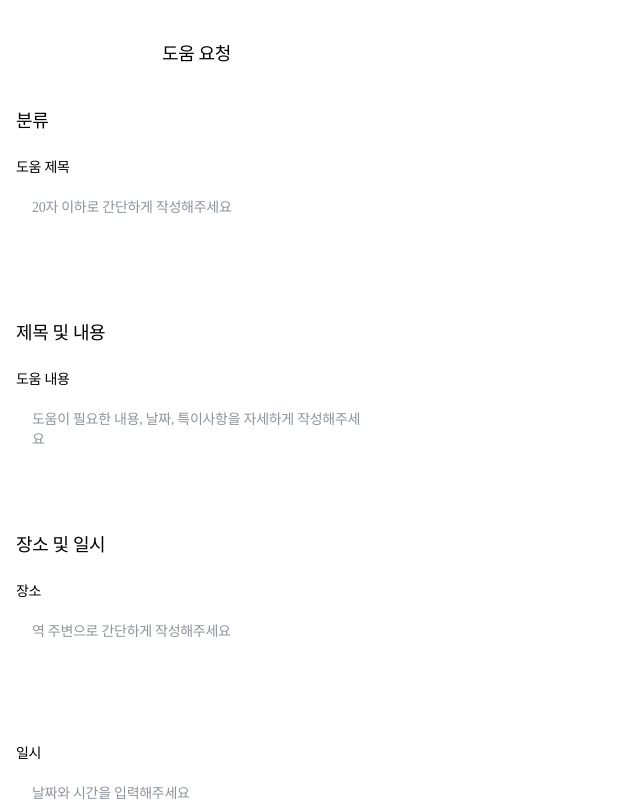
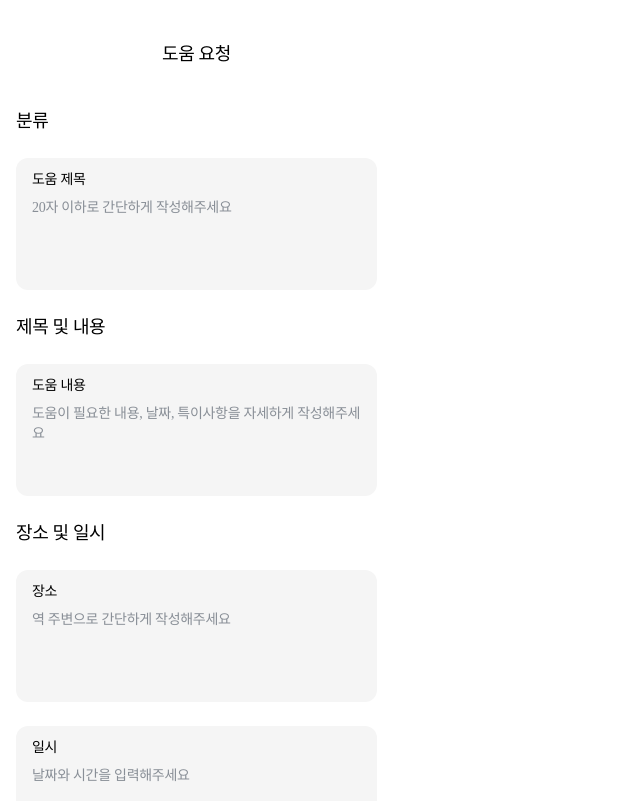
Before and after one commit to UMC-8th-hackathon-team-7/Team7-FE, a React (Vite) app: page /help/ask in a window 1280 px wide. Shown: the top 801 px of the page, without its empty margins (0-640 px from the left). Built offline with nearby package versions, Linux system fonts and the light colour scheme.

Commit message:
fix: Input Layout

```diff
--- a/src/components/commons/Input.tsx
+++ b/src/components/commons/Input.tsx
@@ -21,7 +21,7 @@ export const Input: React.FC<InputProps> = ({
   };
 
   return (
-    <div className="flex flex-col items-start gap-2 w-full">
+    <div className="flex flex-col items-start gap-2 w-full px-4 py-3 rounded-[12px] backdrop-blur bg-[#F5F5F5]">
       {/* 제목 */}
       <label
         className="text-[14px] font-medium leading-[20px] tracking-[-0.28px] text-content-additive"
@@ -31,9 +31,6 @@ export const Input: React.FC<InputProps> = ({
       </label>
 
       {/* 입력 필드 */}
-      <div
-        className="w-full rounded-[12px] backdrop-blur bg-background-fill-regular px-4 py-3"
-      >
         <textarea
           value={inputValue}
           onChange={handleChange}
@@ -42,13 +39,13 @@ export const Input: React.FC<InputProps> = ({
                      font-medium tracking-[-0.28px]"
           rows={4}
           style={{
+            background: "rgba(245, 245, 245, 0.9)",
             fontFamily: 'var(--Family, "SUIT Variable")',
             fontSize: "14px",
             lineHeight: "20px",
             fontWeight: 500,
           }}
         />
-      </div>
     </div>
   );
 };
```
